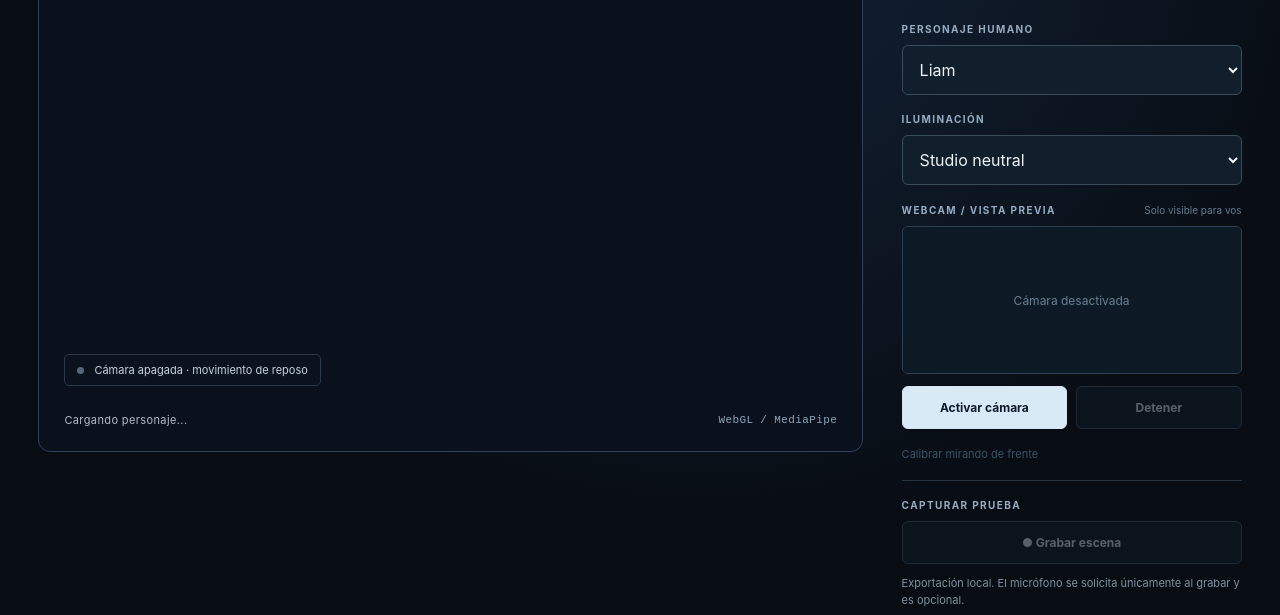
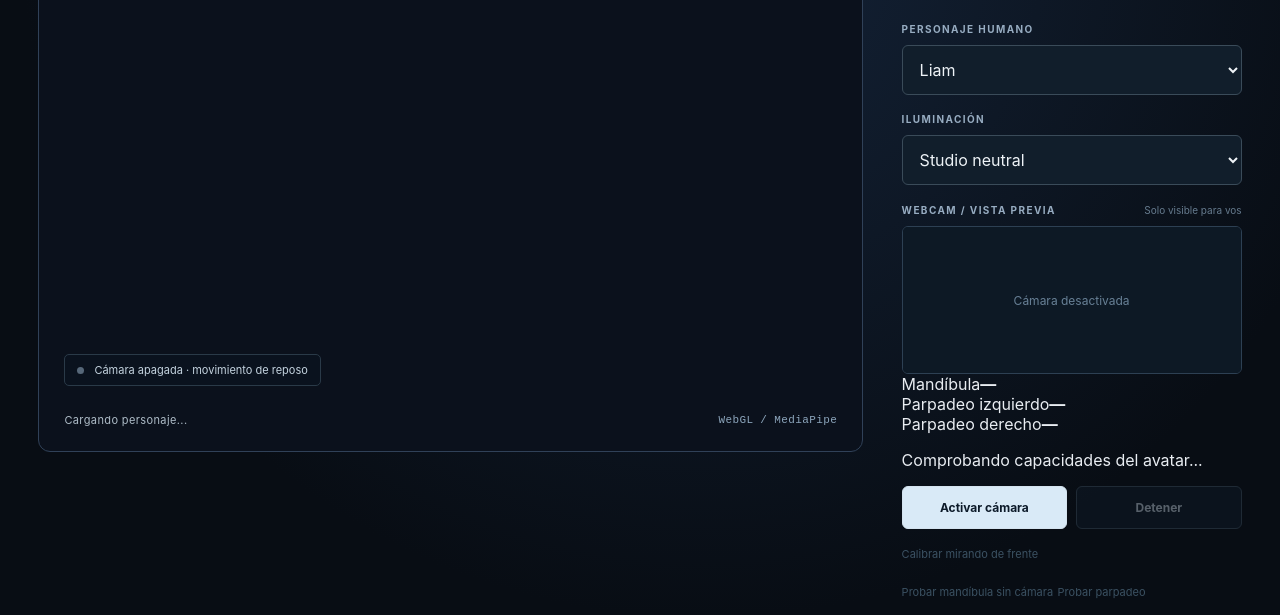
Before and after one commit to juanmanueltorres-creator/ia-cinema-lab, a plain HTML site: page experiments/privacy-puppet-webcam/index.html in a window 1280 px wide. Shown: the part 318-933 px from the top of the page. Drawn offline with nearby package versions, Linux system fonts and the light colour scheme.

Commit message:
fix: add live mouth and blink diagnostics

```diff
--- a/experiments/privacy-puppet-webcam/index.html
+++ b/experiments/privacy-puppet-webcam/index.html
@@ -61,11 +61,21 @@
           <video id="camera" autoplay muted playsinline></video>
           <div id="cameraPlaceholder">Cámara desactivada</div>
         </div>
+        <div class="diagnostics" aria-label="Señales de captura facial">
+          <div><span>Mandíbula</span><strong id="jawMeter">—</strong></div>
+          <div><span>Parpadeo izquierdo</span><strong id="blinkLMeter">—</strong></div>
+          <div><span>Parpadeo derecho</span><strong id="blinkRMeter">—</strong></div>
+          <p id="rigSupport">Comprobando capacidades del avatar...</p>
+        </div>
         <div class="actions">
           <button id="start" class="primary">Activar cámara</button>
           <button id="stop" class="secondary" disabled>Detener</button>
         </div>
         <button id="calibrate" class="quiet" disabled>Calibrar mirando de frente</button>
+        <div class="manual-tests">
+          <button id="testJaw" class="quiet" disabled>Probar mandíbula sin cámara</button>
+          <button id="testBlink" class="quiet" disabled>Probar parpadeo</button>
+        </div>
         <div class="separator"></div>
         <p class="field">Capturar prueba</p>
         <button id="record" class="secondary wide" disabled>● Grabar escena</button>
```
